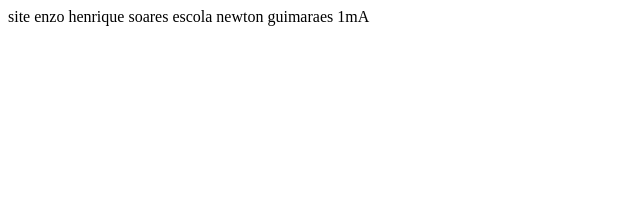
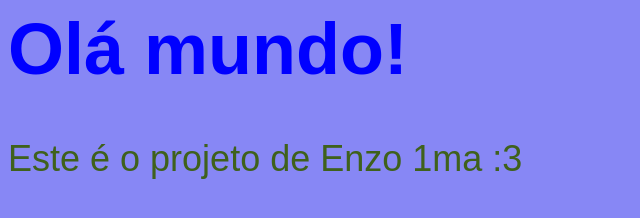
Before and after one commit to Enzosoares12/1maenzopc, a plain HTML site: page index.html in a window 1280 px wide. Shown: the whole page, without its empty margins (0-640 px from the left). Drawn offline with Linux system fonts and the light colour scheme.

Commit message:
enzo1maprojeto

```diff
--- a/index.html
+++ b/index.html
@@ -1,3 +1,26 @@
-site enzo henrique soares
-escola newton guimaraes
-1mA
+
+<html lang="pt-br">
+<head>
+    <meta charset="UTF-8">
+    <meta name="viewport" content="width=device-width, initial-scale=1.0">
+    <title>PROJETO GITHUB 1MA</title>
+    <style>
+        body {
+            background-color: rgb(135, 135, 245);
+            color: brown;
+            font: normal 27pt Arial;
+        }
+        h1{
+            color: blue;
+        }
+        p {
+            color: rgb(63, 97, 28);
+        }
+    </style>
+</head>
+<body>
+    <h1>Olá mundo!</h1>
+    <p>Este é o projeto de Enzo 1ma :3</p>
+ <script>
+    window.alert('clique em ok para que apareça o titulo solicitado por favor')
+ </script>
```
